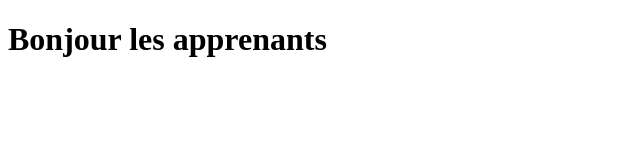
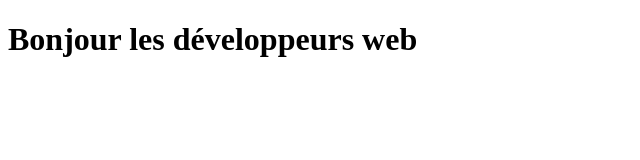
Before and after one commit to Mohamed11abdallah/Exercice5, a plain HTML site: page index.html in a window 1280 px wide. Shown: the whole page, without its empty margins (0-640 px from the left). Drawn offline with Linux system fonts and the light colour scheme.

Commit message:
Feature 1: updated h1 text

```diff
--- a/index.html
+++ b/index.html
@@ -6,6 +6,6 @@
     <title>TP Git Fusion des Branches</title>
 </head>
 <body>
-    <h1>Bonjour les apprenants</h1>
+    <h1>Bonjour les développeurs web</h1>
 </body>
 </html>
```
